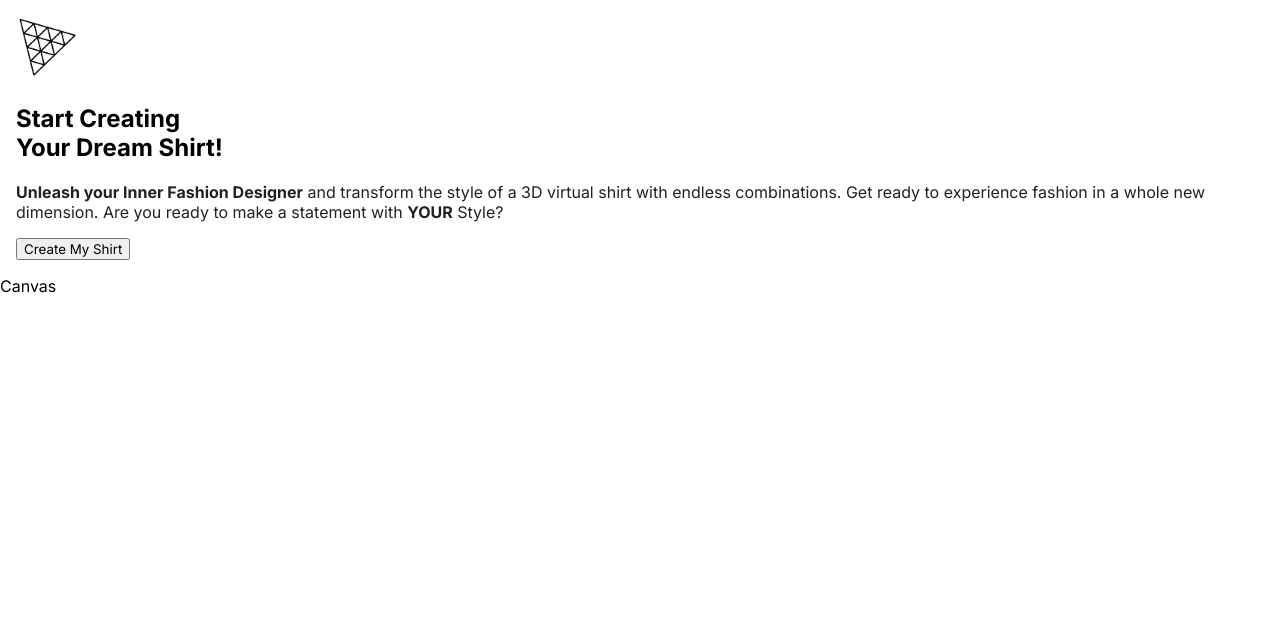
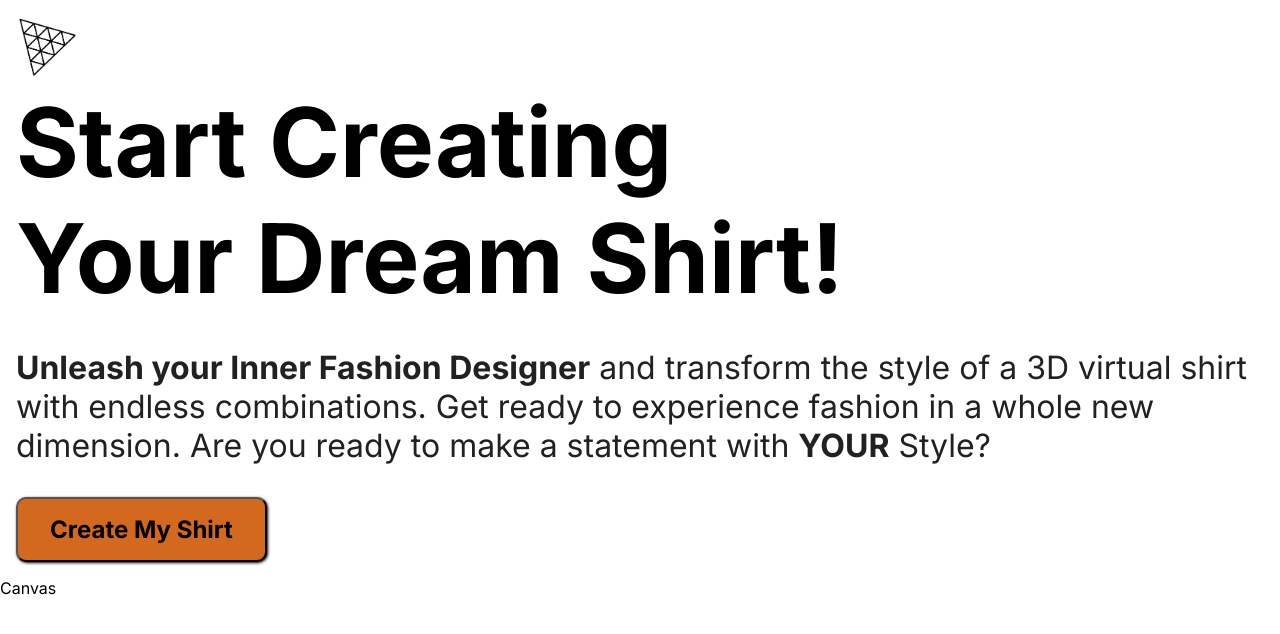
Before and after one commit to MiguelVazB/CreateMyShirt, a React (Vite) app: page / in a window 1280 px wide. Shown: the top 634 px of the page. Built offline with nearby package versions, Linux system fonts and the light colour scheme.

Commit message:
updated styling

```diff
--- a/src/pages/Home.css
+++ b/src/pages/Home.css
@@ -8,11 +8,16 @@
     object-fit: contain;
 }
 
-.designButton{
-    padding: 10px 15px;
+.headText{
+    margin: 0;
+    font-size: 6rem;
+}
+
+.createButton{
+    padding: 1rem 2rem;
     font-weight: bold;
     border-radius: 10px;
-    font-size: clamp(0.5rem, 1rem, 3rem);
+    font-size: clamp(0.5rem, 1.5rem, 3rem);
     cursor: pointer;
     box-shadow: 1px 1px 3px black;
     background-color: chocolate;
@@ -21,4 +26,5 @@
 
 .description{
     color: rgb(33, 33, 33);
+    font-size: xx-large;
 }
```
